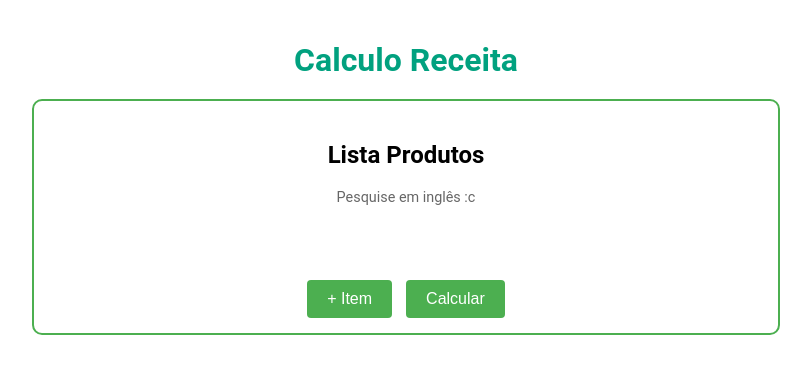
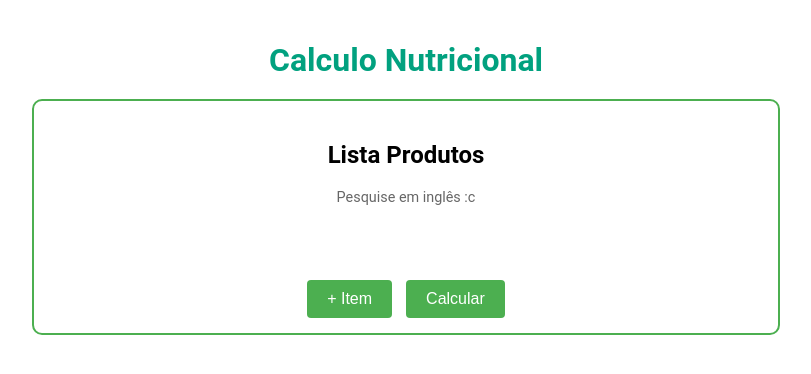
Before and after one commit to Manuela1908/calculadora-nutricional, a website: page public/view/index.html in a window 1280 px wide. Shown: the whole page, without its empty margins (234-1045 px from the left). Drawn offline with Linux system fonts and the light colour scheme; files that its build step writes are made by us from their sources.

```diff
--- a/public/view/index.html
+++ b/public/view/index.html
@@ -8,7 +8,7 @@
 </head>
 <body>
     <div class="container">
-        <h1>Calculo Receita</h1>
+        <h1>Calculo Nutricional</h1>
         <form id="produtosForm">
             <div id="formContainer" class="form">
                 <h2>Lista Produtos</h2>
```
